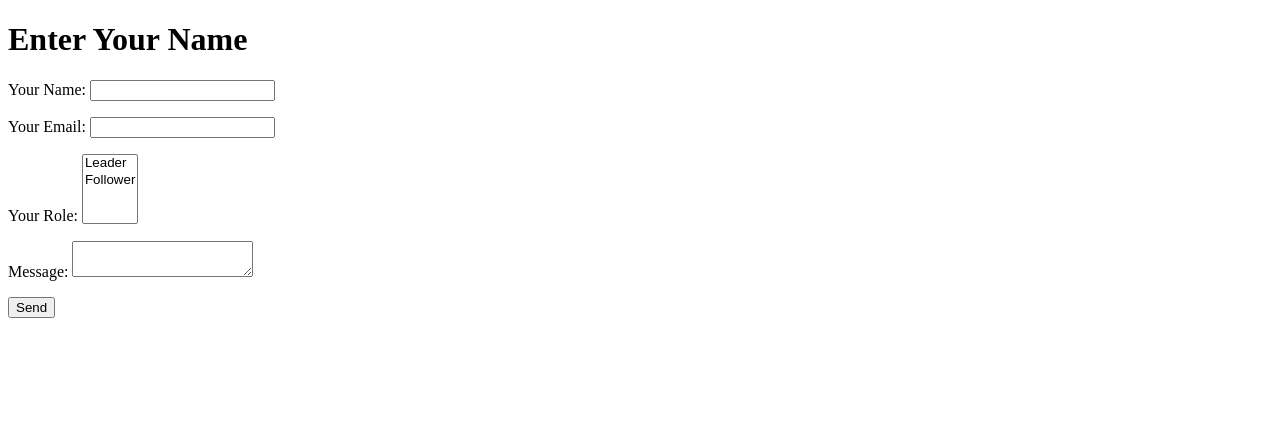
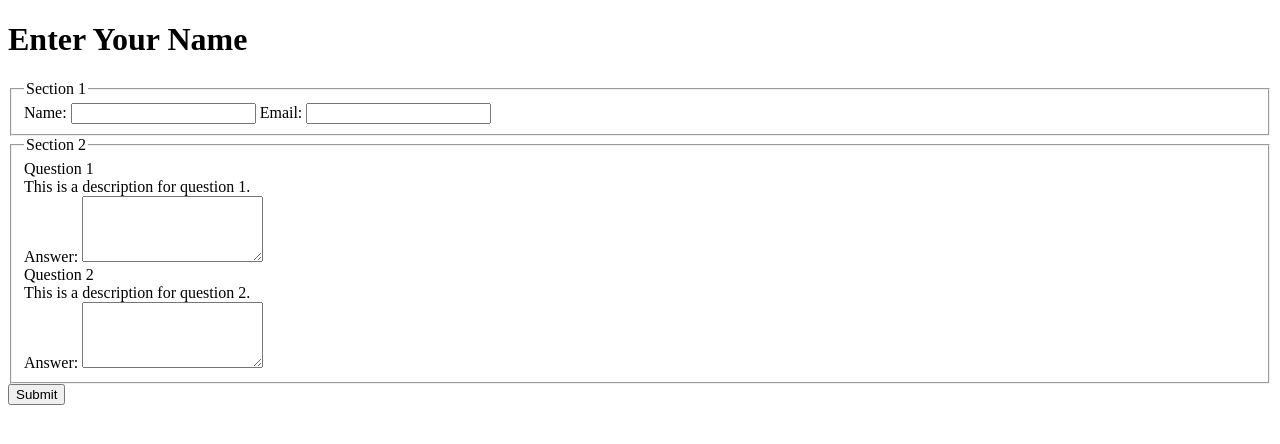
Before and after one commit to PPIUK/census-temp, a plain HTML site: page index.html in a window 1280 px wide. Drawn offline with Linux system fonts and the light colour scheme.

Commit message:
Update index.html

```diff
--- a/index.html
+++ b/index.html
@@ -3,28 +3,34 @@
   <head>
     <meta charset="UTF-8">
     <title>Name Collection Form</title>
+    <link rel="stylesheet" href="path/to/your/css/file.css">
   </head>
   <body>
     <h1>Enter Your Name</h1>
-    <form name="contact" method="POST" data-netlify="true">
-      <p>
-        <label>Your Name: <input type="text" name="name" /></label>
-      </p>
-      <p>
-        <label>Your Email: <input type="email" name="email" /></label>
-      </p>
-      <p>
-        <label>Your Role: <select name="role[]" multiple>
-          <option value="leader">Leader</option>
-          <option value="follower">Follower</option>
-        </select></label>
-      </p>
-      <p>
-        <label>Message: <textarea name="message"></textarea></label>
-      </p>
-      <p>
-        <button type="submit">Send</button>
-      </p>
+    <form action="/submit" method="post">
+      <fieldset>
+        <legend>Section 1</legend>
+        <label for="name">Name:</label>
+        <input type="text" id="name" name="name" required>
+        <label for="email">Email:</label>
+        <input type="text" id="email" name="email" required>
+      </fieldset>
+      <fieldset>
+        <legend>Section 2</legend>
+        <div class="section">
+          <div class="section-header">Question 1</div>
+          <div class="section-description">This is a description for question 1.</div>
+          <label for="question1">Answer:</label>
+          <textarea id="question1" name="question1" rows="4" required></textarea>
+        </div>
+        <div class="section">
+          <div class="section-header">Question 2</div>
+          <div class="section-description">This is a description for question 2.</div>
+          <label for="question2">Answer:</label>
+          <textarea id="question2" name="question2" rows="4" required></textarea>
+        </div>
+      </fieldset>
+      <input type="submit" value="Submit">
     </form>
   </body>
 </html>
```
